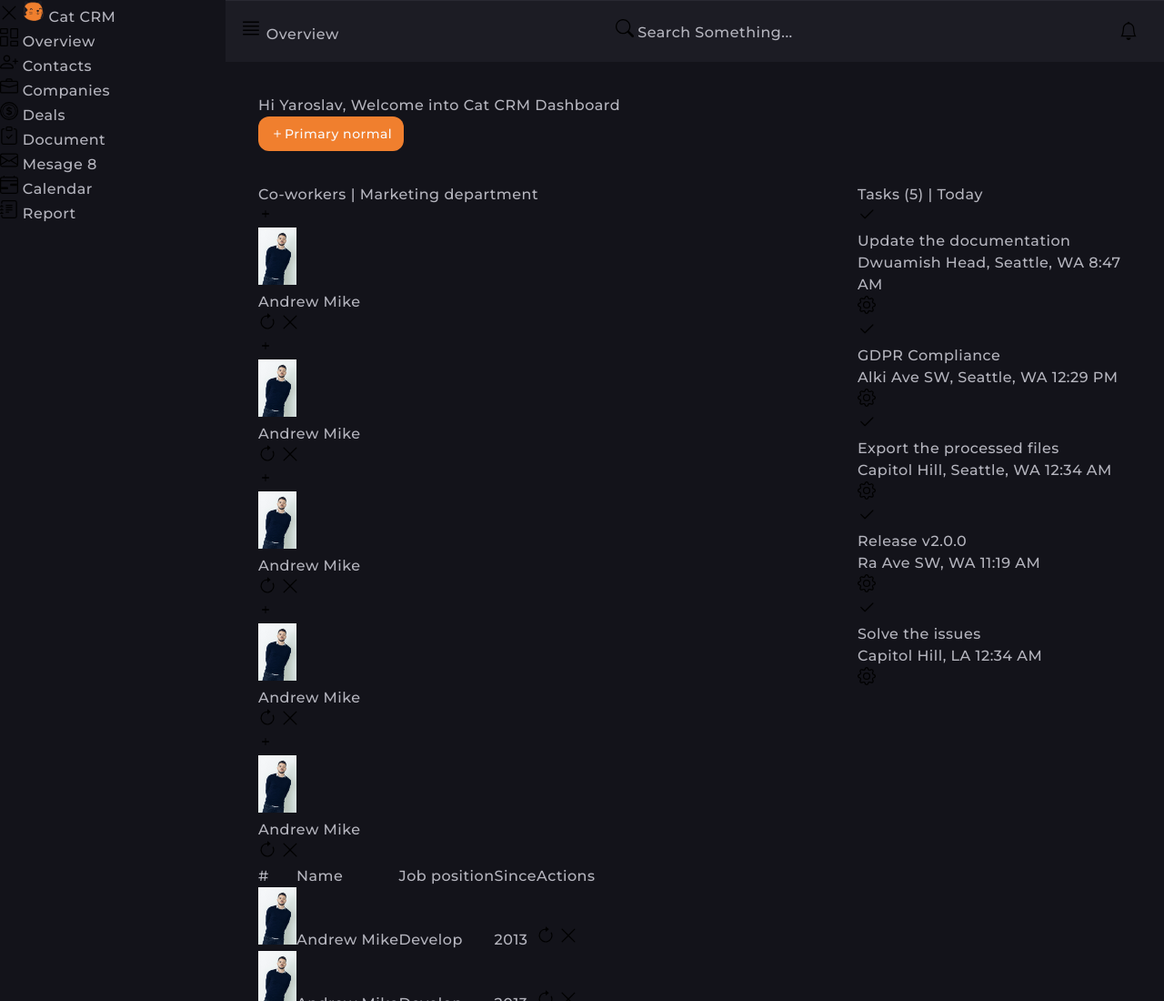
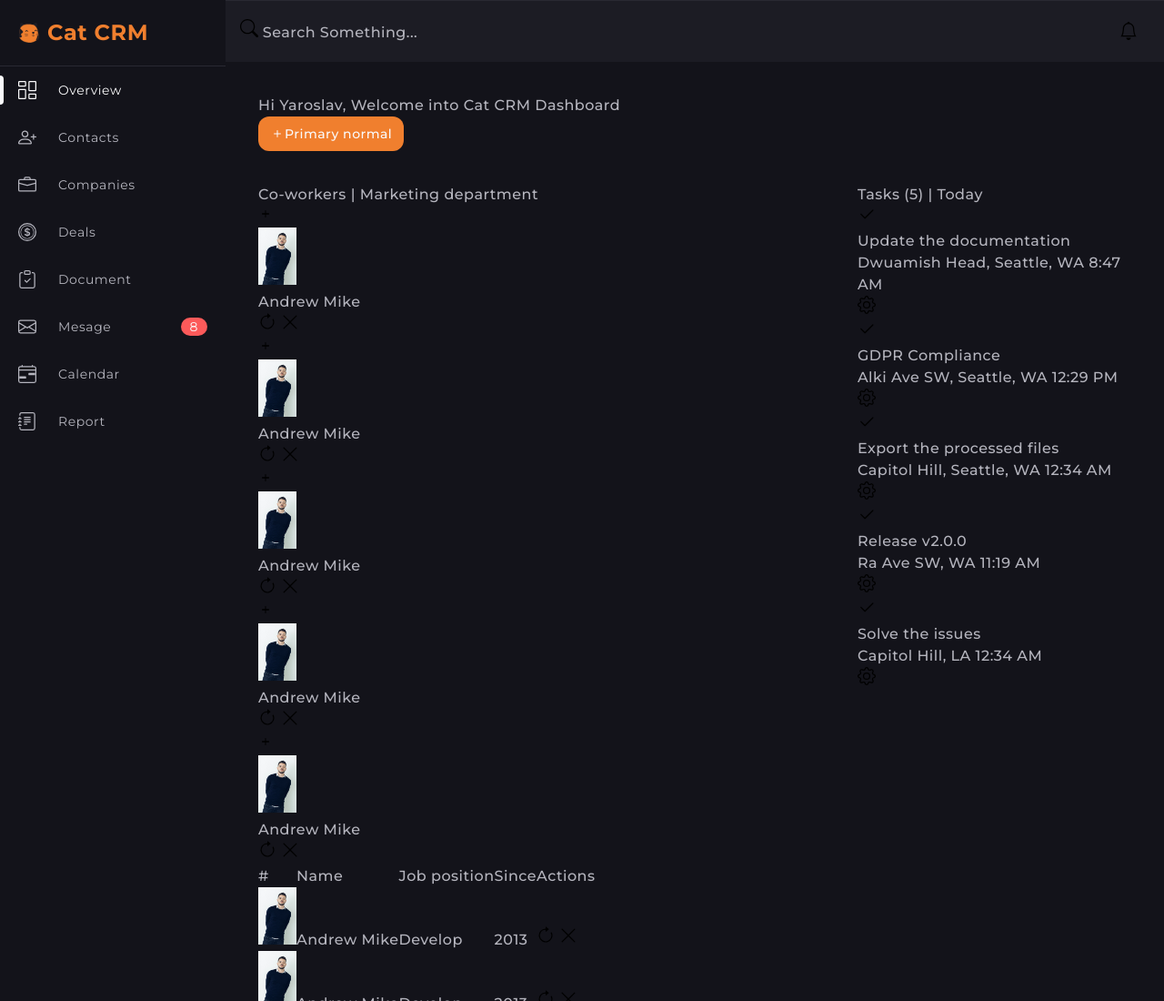
Before and after one commit to summermoved0n/Project-Cat-CRM, a website built with Vite: page index.html in a window 1280 px wide. Shown: the top 1100 px of the page at 91% size. Built offline with nearby package versions, Linux system fonts and the light colour scheme.

Commit message:
menu style ready

```diff
--- a/index.html
+++ b/index.html
@@ -72,7 +72,7 @@
                 <use href="./src/img/icons.svg#menu-envelope"></use>
               </svg>
               Mesage
-              <span class="menu-notification notification">8</span>
+              <span class="menu-notification notification is-notify">8</span>
             </a>
           </li>
           <li class="menu-item">
--- a/src/scss/components/_index.scss
+++ b/src/scss/components/_index.scss
@@ -4,3 +4,7 @@
 @forward 'co-workers';
 @forward 'tasks';
 @forward 'reports';
+@forward 'logo';
+@forward 'menu';
+@forward 'menu-btn';
+@forward 'notification';
--- /dev/null
+++ b/src/scss/components/_logo.scss
@@ -0,0 +1,21 @@
+@use '../utils/placeholders';
+@use '../utils/variables' as var;
+@use '../utils/functions' as fn;
+@use '../utils/mixins' as mx;
+
+.logo {
+  @extend %main-title;
+
+  display: flex;
+  align-items: center;
+  gap: 8px;
+  padding: 8px 20px;
+  color: fn.get-color('accent-primary');
+
+  @include mx.mq('lg') {
+    padding: 16px 20px;
+  }
+}
+
+// .logo-icon {
+// }
--- /dev/null
+++ b/src/scss/components/_menu-btn.scss
@@ -0,0 +1,41 @@
+@use '../utils/placeholders';
+@use '../utils/variables' as var;
+@use '../utils/functions' as fn;
+@use '../utils/mixins' as mx;
+
+.menu-btn {
+  @extend %details;
+
+  display: inline-flex;
+  align-items: center;
+  gap: 10px;
+
+  margin-right: auto;
+
+  color: fn.get-color('light-primary');
+
+  @include mx.mq('lg') {
+    display: none;
+  }
+
+  &-icon {
+    fill: fn.get-color('current');
+  }
+
+  .sidebar & {
+    @include mx.ease('slow', opacity, transform);
+    transition-delay: 800ms, 600ms;
+
+    position: absolute;
+    top: 16px;
+    right: -36px;
+
+    opacity: 0;
+    transform: rotate(180deg);
+  }
+
+  .sidebar.is-open & {
+    opacity: 1;
+    transform: rotate(0deg);
+  }
+}
--- /dev/null
+++ b/src/scss/components/_menu.scss
@@ -0,0 +1,71 @@
+@use '../utils/placeholders';
+@use '../utils/variables' as var;
+@use '../utils/functions' as fn;
+@use '../utils/mixins' as mx;
+
+.menu {
+  position: relative;
+  width: 100%;
+  height: 100%;
+
+  background-color: fn.get-color('dark-primary');
+
+  @include mx.mq('lg', 'max') {
+    @include mx.ease('fast', transform);
+    max-width: 248px;
+    transform: translate(-100%);
+
+    .sidebar.is-open & {
+      transform: translate(0);
+      transition-delay: 300ms;
+    }
+  }
+}
+
+.menu-list {
+  border-top: 1px solid;
+  border-color: fn.get-color('dark-tertiary');
+}
+
+.menu-link {
+  @extend %details;
+  @include mx.ease('fast', color);
+
+  position: relative;
+  display: flex;
+  align-items: center;
+  gap: 24px;
+  padding: 16px 20px;
+
+  &:hover,
+  &:focus {
+    color: fn.get-color('light-primary');
+  }
+
+  &.current {
+    color: fn.get-color('light-primary');
+
+    &::before {
+      content: '';
+      position: absolute;
+      top: 50%;
+      left: 0;
+      transform: translateY(-50%);
+
+      display: block;
+      width: 4px;
+      height: 32px;
+
+      border-radius: 0px 100px 100px 0px;
+      background-color: fn.get-color('light-primary');
+    }
+  }
+}
+
+.menu-icon {
+  fill: fn.get-color('current');
+}
+
+.menu-notification {
+  margin-left: auto;
+}
--- /dev/null
+++ b/src/scss/components/_notification.scss
@@ -0,0 +1,23 @@
+@use '../utils/placeholders';
+@use '../utils/variables' as var;
+@use '../utils/functions' as fn;
+@use '../utils/mixins' as mx;
+
+.notification {
+  flex-shrink: 0;
+
+  display: block;
+  min-width: 28px;
+  height: 20px;
+  padding: 0 10px;
+
+  color: fn.get-color('light-primary');
+  border-radius: 12px;
+  background-color: fn.get-color('danger');
+
+  opacity: 0;
+
+  &.is-notify {
+    opacity: 1;
+  }
+}
```
